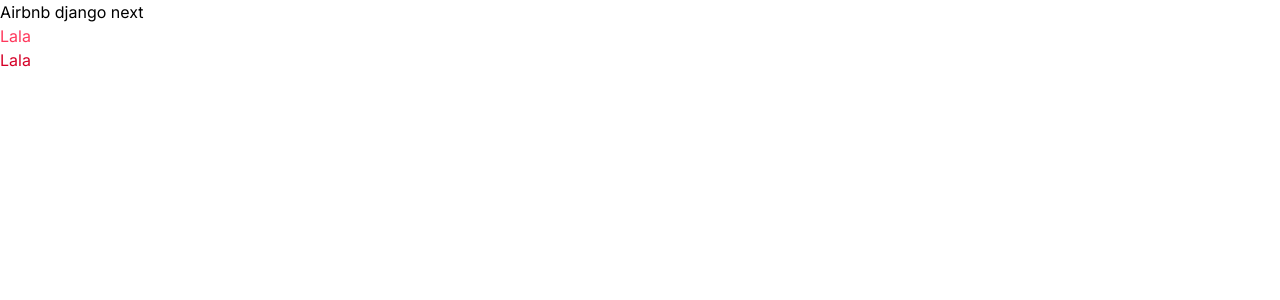
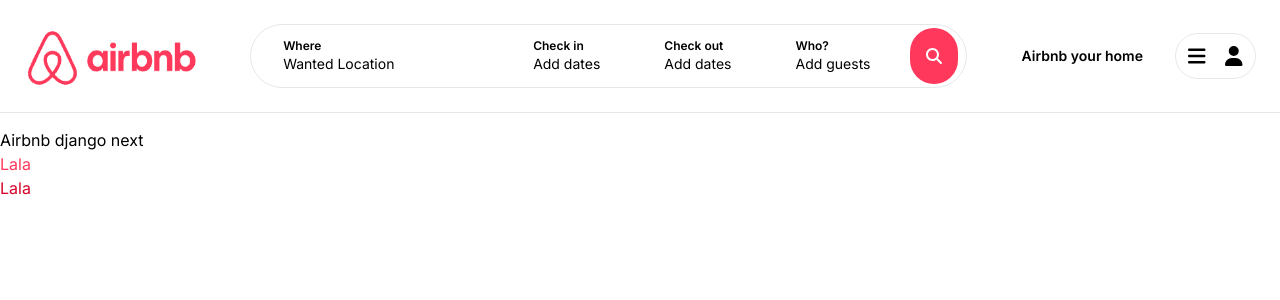
Before and after one commit to ssjablonski/AirBnbDjangoNext, a Next.js app in the folder frontend/: page / in a window 1280 px wide. Shown: the top 300 px of the page. Built offline with nearby package versions, Linux system fonts and the light colour scheme.

Commit message:
Navbar component

```diff
--- /dev/null
+++ b/frontend/app/components/navbar/AddPropertyButton.tsx
@@ -0,0 +1,11 @@
+import React from "react";
+
+const AddPropertyButton = () => {
+  return (
+    <div className="p-2 text-sm font-semibold rounded-full hover:bg-gray-200 cursor-pointer">
+      Airbnb your home
+    </div>
+  );
+};
+
+export default AddPropertyButton;
--- /dev/null
+++ b/frontend/app/components/navbar/Navbar.tsx
@@ -0,0 +1,29 @@
+import Image from "next/image";
+import Link from "next/link";
+import React from "react";
+import SearchFilters from "./SearchFilters";
+import UserNav from "./UserNav";
+import AddPropertyButton from "./AddPropertyButton";
+
+const Navbar = () => {
+  return (
+    <nav className="w-full fixed top-0 left-0 py-6 border-b bg-white z-10">
+      <div className="max-w-[1500px] mx-auto px-6">
+        <div className="flex justify-between items-center">
+          <Link href="/">
+            <Image src={"/logo.png"} alt="logo" width={180} height={38} />
+          </Link>
+          <div className="flex space-x-6">
+            <SearchFilters />
+          </div>
+          <div className="flex items-center space-x-6">
+            <AddPropertyButton />
+            <UserNav />
+          </div>
+        </div>
+      </div>
+    </nav>
+  );
+};
+
+export default Navbar;
--- /dev/null
+++ b/frontend/app/components/navbar/SearchFilters.tsx
@@ -0,0 +1,40 @@
+import { faMagnifyingGlass } from "@fortawesome/free-solid-svg-icons";
+import { FontAwesomeIcon } from "@fortawesome/react-fontawesome";
+import React from "react";
+
+const SearchFilters = () => {
+  return (
+    <div className="flex flex-row h-[64px] items-center justify-between border rounded-full">
+      <div className="hidden lg:block">
+        <div className="flex flex-row items-center justify-between *:cursor-pointer">
+          <div className="w-[250px] h-[64px] px-8 flex flex-col justify-center rounded-full hover:bg-gray-100">
+            <p className="text-xs font-semibold">Where</p>
+            <p className="text-sm">Wanted Location</p>
+          </div>
+
+          <div className=" h-[64px] px-8 flex flex-col justify-center rounded-full hover:bg-gray-100">
+            <p className="text-xs font-semibold">Check in</p>
+            <p className="text-sm">Add dates</p>
+          </div>
+
+          <div className=" h-[64px] px-8 flex flex-col justify-center rounded-full hover:bg-gray-100">
+            <p className="text-xs font-semibold">Check out</p>
+            <p className="text-sm">Add dates</p>
+          </div>
+
+          <div className=" h-[64px] px-8 flex flex-col justify-center rounded-full hover:bg-gray-100">
+            <p className="text-xs font-semibold">Who?</p>
+            <p className="text-sm">Add guests</p>
+          </div>
+        </div>
+      </div>
+      <div className="p-2">
+        <div className="bg-airbnb p-4 rounded-full text-white hover:bg-airbnbDark transition cursor-pointer">
+          <FontAwesomeIcon className="w-4 h-4" icon={faMagnifyingGlass} />
+        </div>
+      </div>
+    </div>
+  );
+};
+
+export default SearchFilters;
--- /dev/null
+++ b/frontend/app/components/navbar/UserNav.tsx
@@ -0,0 +1,16 @@
+import { faBars, faUser } from "@fortawesome/free-solid-svg-icons";
+import { FontAwesomeIcon } from "@fortawesome/react-fontawesome";
+import React from "react";
+
+const UserNav = () => {
+  return (
+    <div className="p-3 relative inline-block border rounded-full">
+      <button className="flex items-center gap-5 *:h-5">
+        <FontAwesomeIcon className="h-5" icon={faBars} />
+        <FontAwesomeIcon className="h-5" icon={faUser} />
+      </button>
+    </div>
+  );
+};
+
+export default UserNav;
--- a/frontend/app/layout.tsx
+++ b/frontend/app/layout.tsx
@@ -1,6 +1,7 @@
 import type { Metadata } from "next";
 import { Inter } from "next/font/google";
 import "./globals.css";
+import Navbar from "./components/navbar/Navbar";
 
 const inter = Inter({ subsets: ["latin"] });
 
@@ -16,7 +17,10 @@ export default function RootLayout({
 }>) {
   return (
     <html lang="en">
-      <body className={inter.className}>{children}</body>
+      <body className={inter.className}>
+        <Navbar />
+        <div className="pt-32">{children}</div>
+      </body>
     </html>
   );
 }
```
Also changed, not shown: frontend/package.json (+10 -5 lines), frontend/public/logo.png (added), 1 other file (tests, documents, lock files or other folders).
